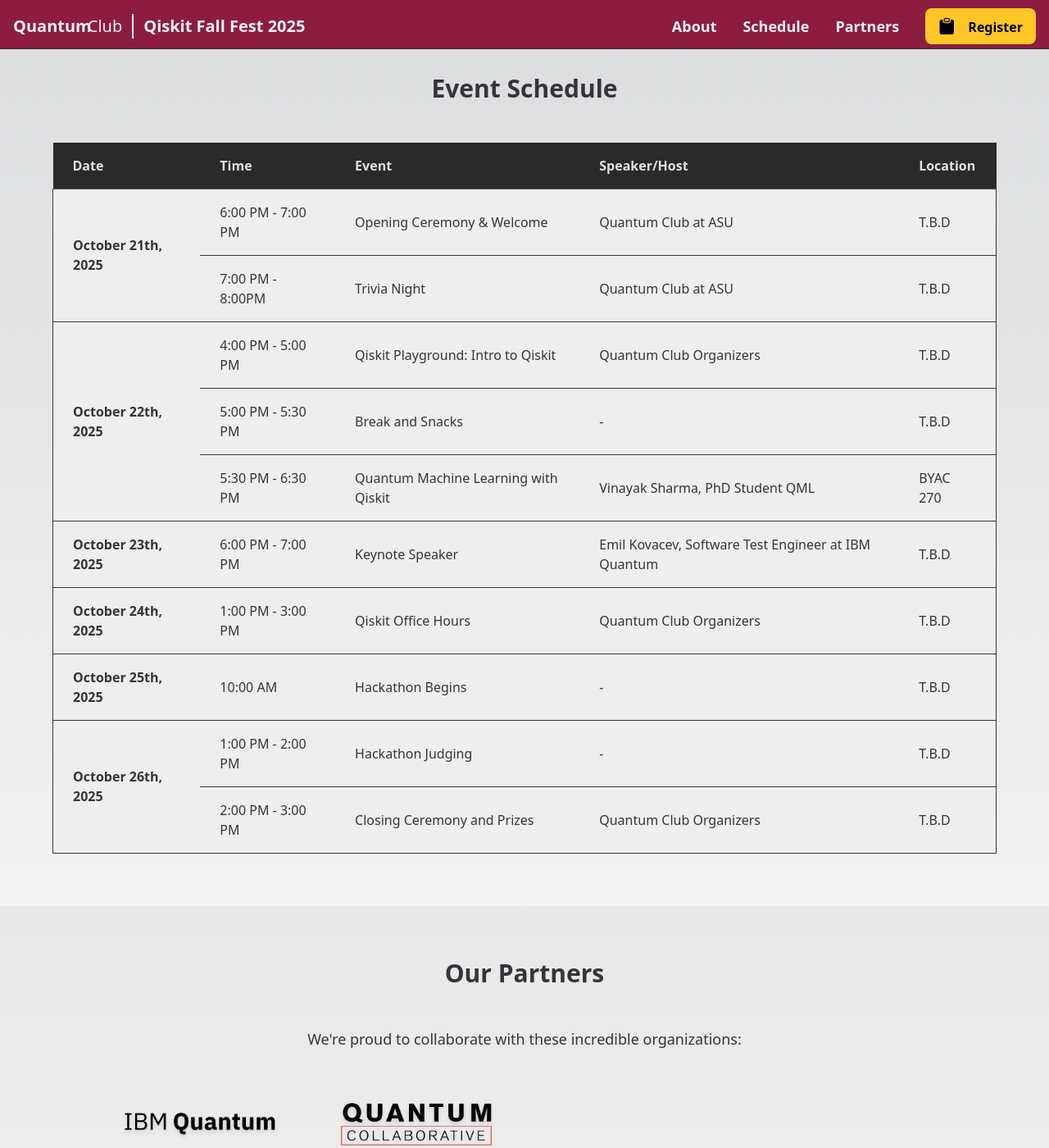
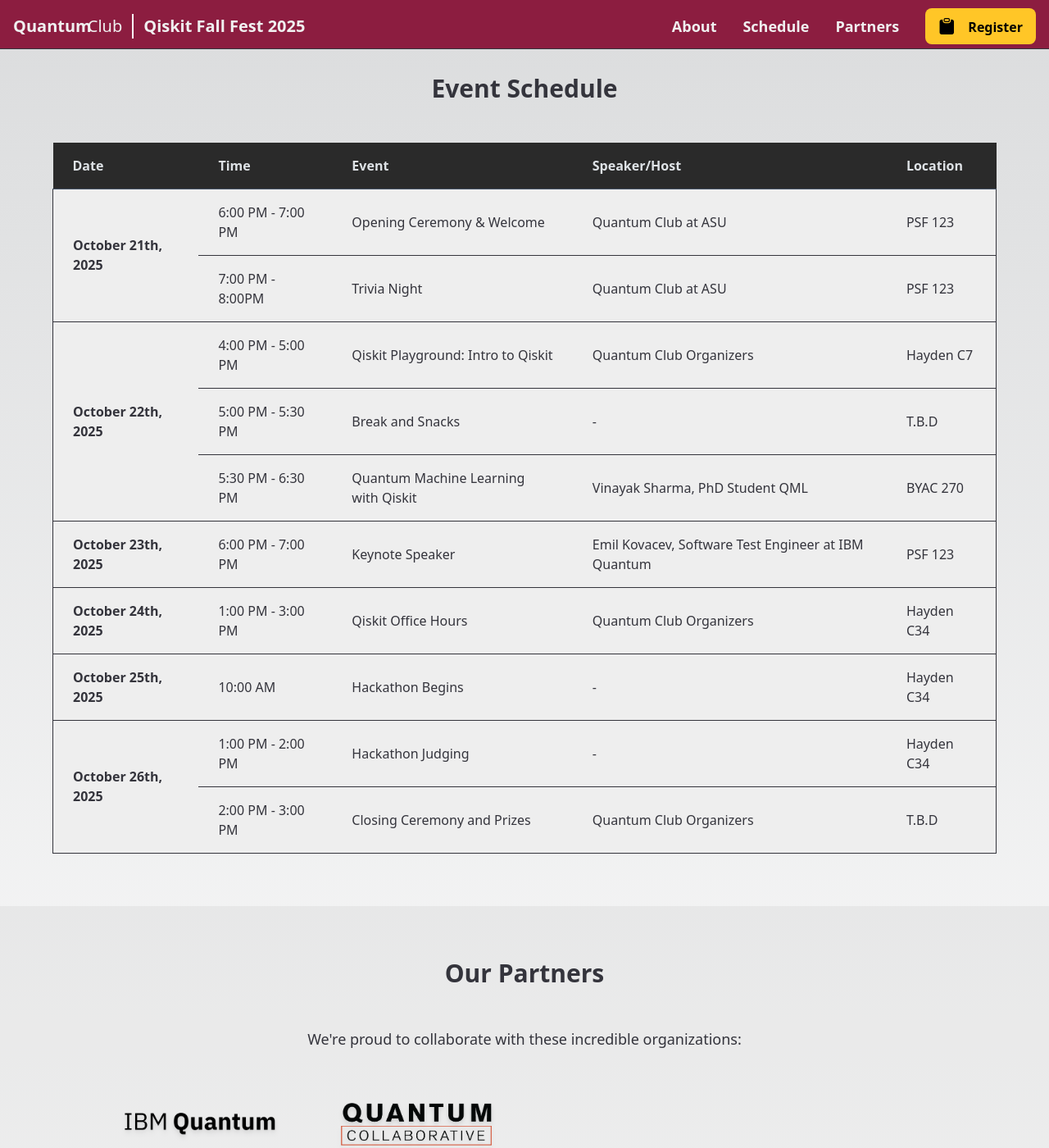
Before and after one commit to QuantumClubASU/fallfest25, a Jekyll site: the page built from index.html, in a window 1280 px wide and 1400 px high, scrolled down 1009 px. Shown: the whole window at 82% size. Built offline with Jekyll 4.4.1, drawn with Linux system fonts in a browser that asks for light colours; nearby versions of some CDN libraries.

Commit message:
Added locations

```diff
--- a/_data/events.yml
+++ b/_data/events.yml
@@ -5,18 +5,18 @@
     - time: "6:00 PM - 7:00 PM"
       title: "Opening Ceremony & Welcome"
       speaker: "Quantum Club at ASU"
-      location: "T.B.D"
+      location: "PSF 123"
     - time: "7:00 PM - 8:00PM"
       title: "Trivia Night"
       speaker: "Quantum Club at ASU"
-      location: "T.B.D"
+      location: "PSF 123"
 
 - date: "October 22th, 2025"
   events:
     - time: "4:00 PM - 5:00 PM"
       title: "Qiskit Playground: Intro to Qiskit"
       speaker: "Quantum Club Organizers"
-      location: "T.B.D"
+      location: "Hayden C7"
     - time: "5:00 PM - 5:30 PM"
       title: "Break and Snacks"
       speaker: "-"
@@ -31,28 +31,28 @@
     - time: "6:00 PM - 7:00 PM"
       title: "Keynote Speaker"
       speaker: '<a href="https://www.linkedin.com/in/emilkovacev/">Emil Kovacev, Software Test Engineer at IBM Quantum</a>'
-      location: "T.B.D"
+      location: "PSF 123"
 
 - date: "October 24th, 2025"
   events:
     - time: "1:00 PM - 3:00 PM"
       title: "Qiskit Office Hours"
       speaker: "Quantum Club Organizers"
-      location: "T.B.D"
+      location: "Hayden C34"
 
 - date: "October 25th, 2025"
   events:
     - time: "10:00 AM"
       title: "Hackathon Begins"
       speaker: "-"
-      location: "T.B.D"
+      location: "Hayden C34"
 
 - date: "October 26th, 2025"
   events:
     - time: "1:00 PM - 2:00 PM"
       title: "Hackathon Judging"
       speaker: "-"
-      location: "T.B.D"
+      location: "Hayden C34"
     - time: "2:00 PM - 3:00 PM"
       title: "Closing Ceremony and Prizes"
       speaker: "Quantum Club Organizers"
```
